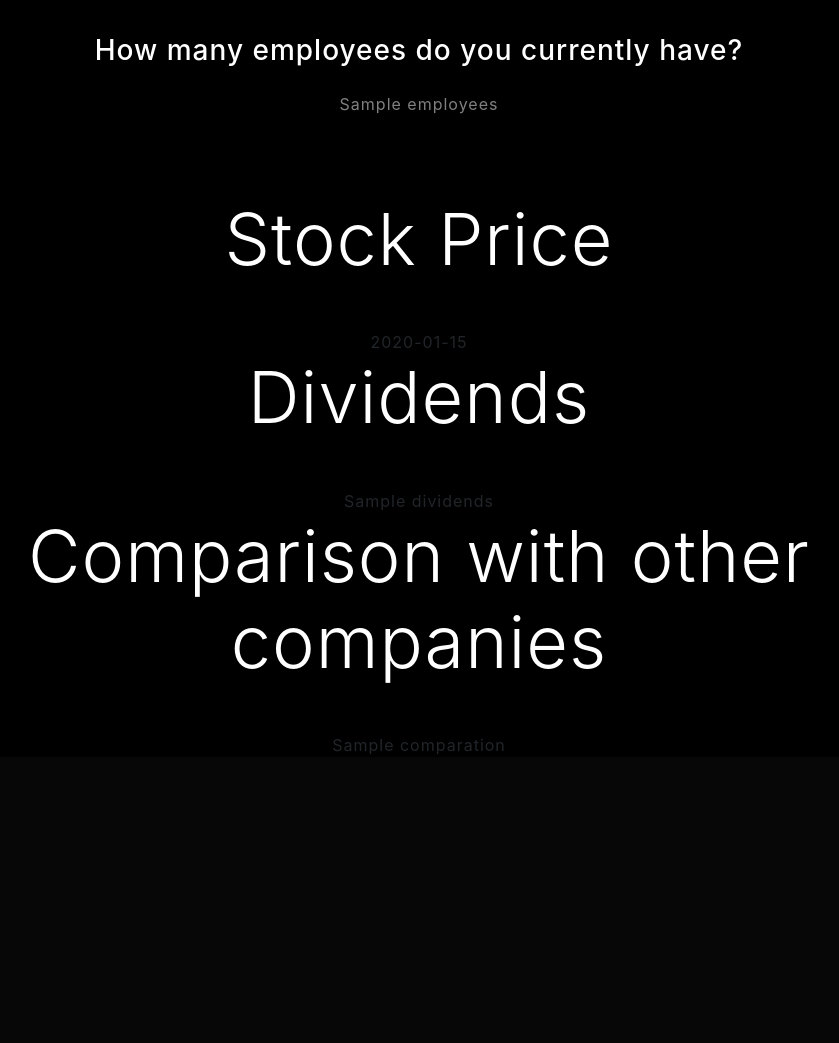
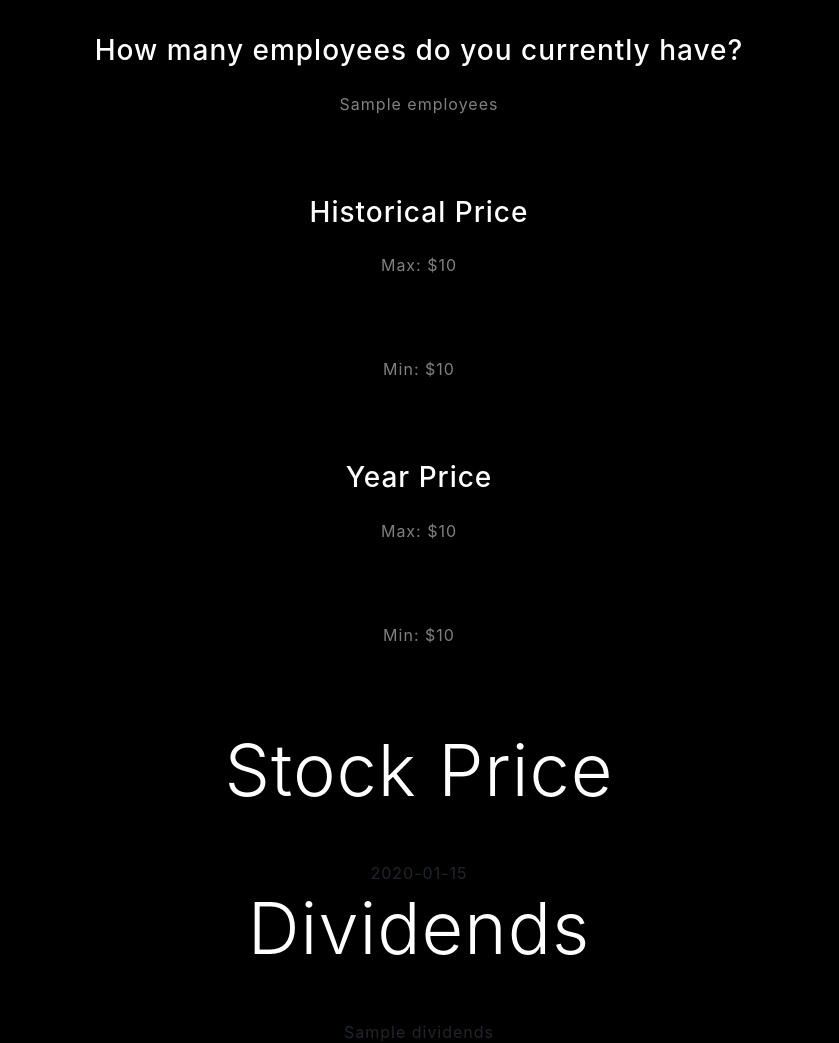
Before and after one commit to ginoagostinelli/TPI, a Flask app: template companyview/views/templates/companyData.html in a window 1280 px wide. Shown: the part 1586-2629 px from the top of the page, without its empty margins (221-1060 px from the left). Before the commit the page ends 2340 px from the top, so only its background shows below. Run offline with Flask 2, Linux system fonts and the light colour scheme; the template is opened without the code that fills it: most values are stand-ins (such as "Sample title", 1, 10 or a date in 2020); grey boxes marked "Sample" are stand-in pictures; some libraries are stand-ins or nearby versions.

Commit message:
add max-min year and historical price

```diff
--- a/companyview/views/templates/companyData.html
+++ b/companyview/views/templates/companyData.html
@@ -128,6 +128,17 @@
             <h3 class="text-white mb-4">How many employees do you currently have?</h3>
             <p class="text-white-50">{{ employees }}</p>
           </div>
+          <div class="col-lg-8">
+            <h3 class="text-white mb-4">Historical Price</h3>
+            <p class="text-white-50">Max: ${{ max_historical_price }}</p>
+            <p class="text-white-50">Min: ${{ min_historical_price }}</p>
+          </div>
+          <div class="col-lg-8">
+            <h3 class="text-white mb-4">Year Price</h3>
+            <p class="text-white-50">Max: ${{ max_year_price }}</p>
+            <p class="text-white-50">Min: ${{ min_year_price }}</p>
+          </div>
+
         </div>
       </div>
     </section>
```
Also changed, not shown: companyview/controller/companies_controller.py (+10 -1 lines), companyview/models/models.py (+9 -4 lines), companyview/routes/routes.py (+31 -28 lines). Lines whose indentation alone changed are shown as unchanged.
